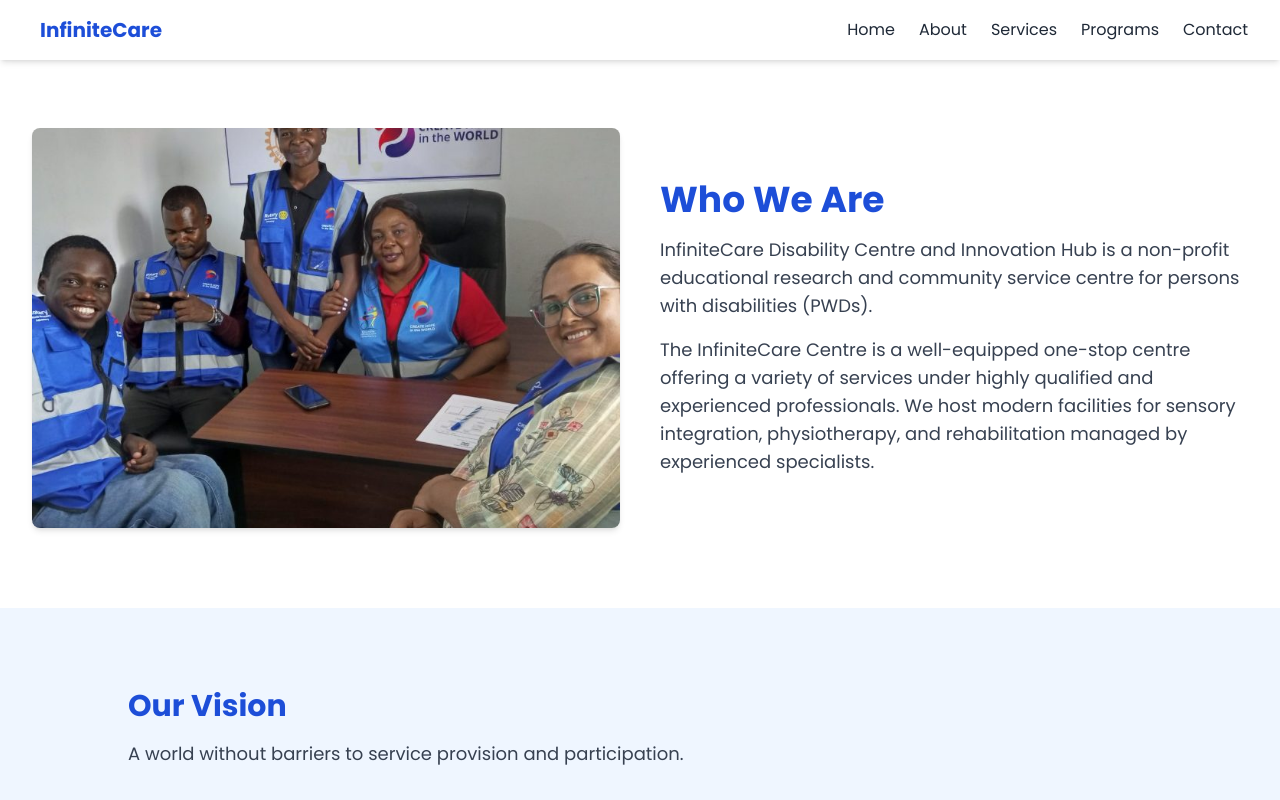
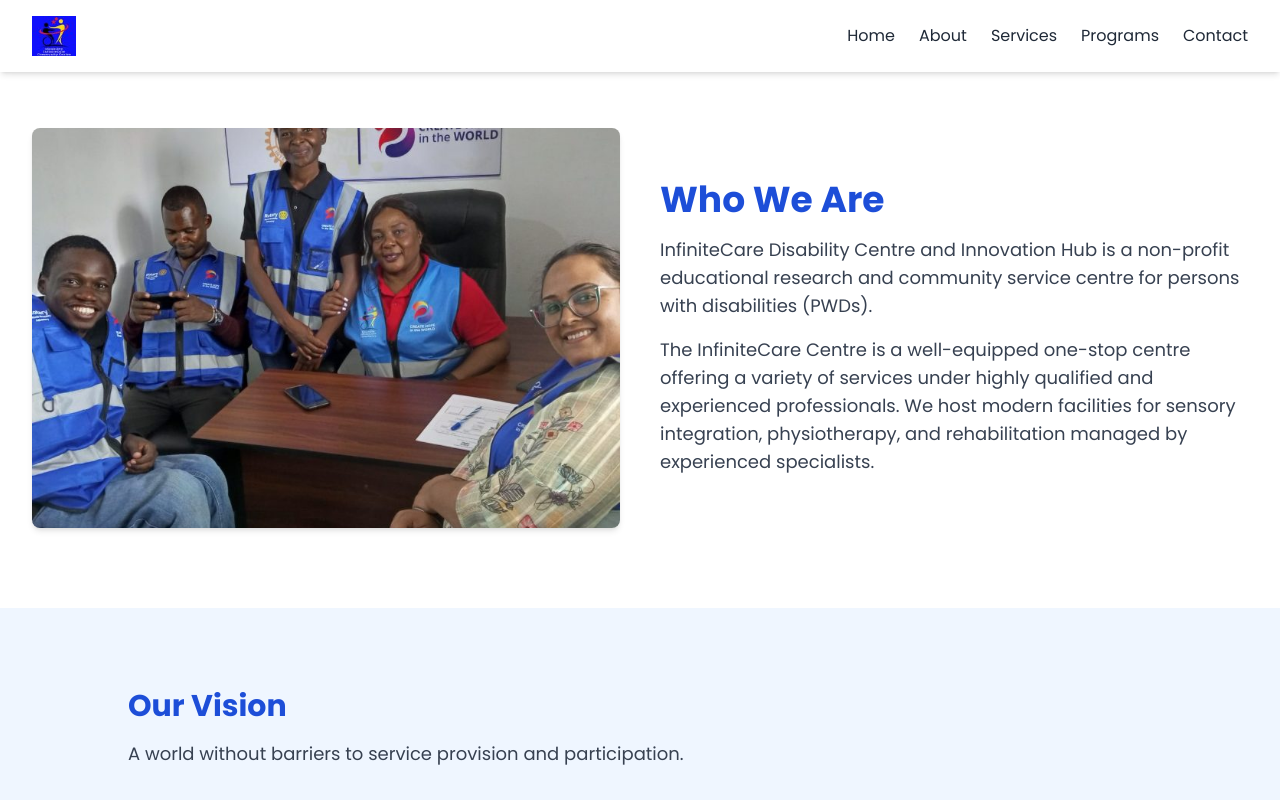
Before and after one commit to geomaka/InfiniteCare, a plain HTML site: page Pages/about.html in a window 1280 px wide. Shown: the top 800 px of the page. Drawn offline with nearby package versions, Linux system fonts and the light colour scheme.

Commit message:
Fixing the images

```diff
--- a/Pages/about.html
+++ b/Pages/about.html
@@ -42,7 +42,7 @@
   <nav class="bg-white shadow-md fixed top-0 left-0 w-full z-50">
     <div class="max-w-7xl mx-auto px-4 sm:px-6 lg:px-8 py-4 flex justify-between items-center">
       <a href="/" class="flex items-center space-x-2">
-        <img src="images/cropped-WhatsApp-Image-2024-08-19-at-4.43.03-PM-65x59.jpeg" alt="InfiniteCare Logo"
+        <img src="../images/cropped-WhatsApp-Image-2024-08-19-at-4.43.03-PM-65x59.jpeg" alt="InfiniteCare Logo"
           class="h-10 w-auto" onerror="this.style.display='none'; this.nextElementSibling.style.display='block';">
         <span class="text-xl font-bold text-blue-700 hidden">InfiniteCare</span>
       </a>
@@ -76,7 +76,7 @@
   <section class="pt-32 pb-20 px-4 sm:px-6 lg:px-8 max-w-7xl mx-auto">
     <div class="grid md:grid-cols-2 gap-10 items-center">
       <div>
-        <img src="/images/WhatsApp-Image-2024-03-06-at-11.49.08-768x768.jpeg" alt="InfiniteCare Center"
+        <img src="../images/WhatsApp-Image-2024-03-06-at-11.49.08-768x768.jpeg" alt="InfiniteCare Center"
           class="w-full rounded-lg shadow-md object-cover h-[300px] md:h-[400px]" />
       </div>
       <div>
```
Also changed, not shown: Pages/contact.html (+1 -1 lines), Pages/programs.html (+1 -1 lines), Pages/services.html (+1 -1 lines).
